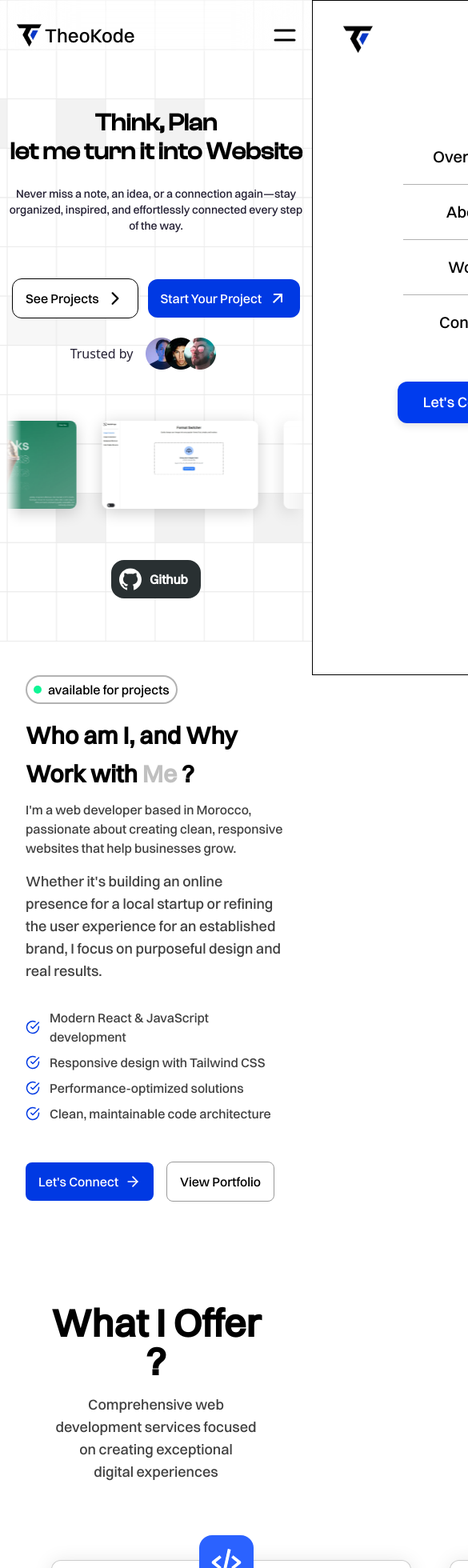
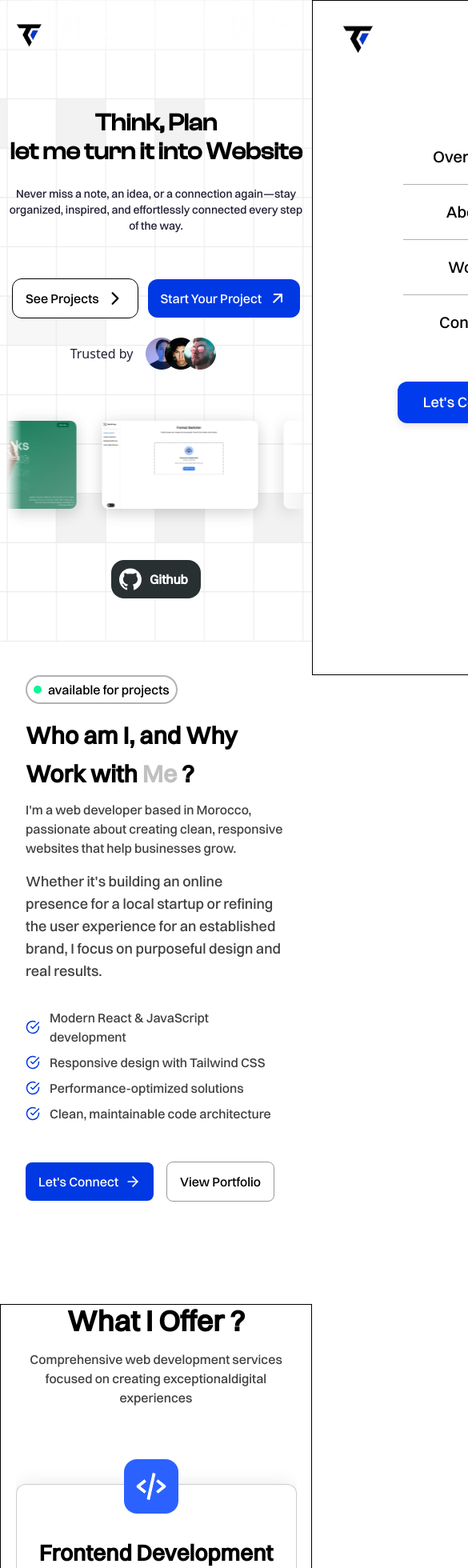
Before and after one commit to theo-code1/MyPortfolio, a React (Vite) app: page / in a window 390 px wide. Shown: the top 1960 px of the page at 80% size, 585 px wide, since content can reach past the window. Built offline with nearby package versions, Linux system fonts and the light colour scheme.

Commit message:
Enhance NavBar and OfferSection styling for improved visibility and layout; adjust text colors, sizes, and section borders for better user experience.

```diff
--- a/src/Components/NavBar.jsx
+++ b/src/Components/NavBar.jsx
@@ -47,7 +47,7 @@ const NavBar = ({ overviewRef, aboutRef, workRef }) => {
         ${isScrolled ? 'pt-4 pb-2' : 'pt-6'} `}>
         <div className={`logo items-center ${isScrolled ? 'flex md:hidden' : 'flex'}`}>
             <img src={MyLogo} alt="theoKode Brand Logo" className='w-10 md:w-12 select-none' draggable='false' />
-            <h1 className='text-2xl font-switzer font-medium '>TheoKode</h1>
+            <h1 className='text-2xl font-switzer font-medium text-white mix-blend-difference'>TheoKode</h1>
         </div>
 
         <ul className={`hidden md:flex items-center md:gap-8 lg:gap-16 text-[16px] font-switzer font-medium px-4 lg:px-8 py-2 rounded-full shadow-[0_3px_10px_0_var(--color-shadow-black)] border border-black/10 ${isScrolled ? 'mx-auto bg-white/50 backdrop-blur-sm' : 'bg-white'}`}>
@@ -60,7 +60,7 @@ const NavBar = ({ overviewRef, aboutRef, workRef }) => {
         <Link to={'/contact'} className={`hidden md:flex bg-primary-blue brightness-105 hover:brightness-95 shadow-[0_4px_10px_0_var(--color-shadow-black)] hover:shadow-[0_2px_10px_0_var(--color-shadow-black-02)] transition-all duration-200 px-4 lg:px-8 py-3 rounded-xl text-[16px] text-white font-switzer font-medium cursor-pointer ${isScrolled ? 'md:hidden' : 'flex'}`}>Let's Connect</Link>
 
         {/* <h1  className='flex md:hidden text-3xl font-bold z-[99]'>X</h1> */}
-        <Menu onClick={() => setIsPhoneMenuOpened(!isPhoneMenuOpened)} className='flex md:hidden text-4xl' />
+        <Menu onClick={() => setIsPhoneMenuOpened(!isPhoneMenuOpened)} className='flex md:hidden text-4xl text-white mix-blend-difference' />
 
         <PhoneMenu overviewRef={overviewRef} aboutRef={aboutRef} workRef={workRef}
           isPhoneMenuOpened={isPhoneMenuOpened} setIsPhoneMenuOpened={setIsPhoneMenuOpened}
--- a/src/Components/OfferSection.jsx
+++ b/src/Components/OfferSection.jsx
@@ -44,7 +44,7 @@ const OfferSection = () => {
   };
 
   return (
-    <section className="h-screen max-w-screen font-switzer flex flex-col gap-16 items-centeroverflow-x-hidden px-16 my-16">
+    <section className="h max-w-screen font-switzer flex flex-col gap-16 items-centeroverflow-x-hidden px-4 md:px-16 my-16 border ">
       <motion.div
         variants={variants}
         initial="hidden"
@@ -53,13 +53,13 @@ const OfferSection = () => {
         transition={{ duration: 0.8, ease: "easeOut" }}
       >
         <div className="headlines flex flex-col items-center gap-4 ">
-          <h1 className="text-5xl text-center text-black font-semibold">
+          <h1 className="text-4xl md:text-5xl text-center text-black font-semibold">
             What I Offer ?
           </h1>
-          <p className="text-black/75 text-lg text-center">
+          <p className="text-black/75 text-[16px] md:text-lg text-center">
             Comprehensive web development services focused on creating
             exceptional
-            <br />
+            <br className="hidden md:flex"/>
             digital experiences
           </p>
         </div>
@@ -72,7 +72,7 @@ const OfferSection = () => {
         viewport={{ once: true, amount: 0.3 }}
         transition={{ duration: 0.8, ease: "easeOut" }}
       >
-        <div className="offerCards relative w-fit flex gap-12 pt-8 mx-auto ">
+        <div className="offerCards max-w-screen relative w-fit flex flex-col md:flex-row gap-12 pt-8 mx-auto overflow-hidden ">
           <OfferCard
             IconChild={
               <CodeIcon className="text-[68px] p-3 bg-[#2759EF] brightness-110 text-white rounded-2xl" />
@@ -126,7 +126,7 @@ export const OfferCard = ({ IconChild, OfferTitle, OfferDesc, skillsBackground,
 
 
   return (
-    <article className='relative font-switzer w-[450px] h-[ px-8 pt-16 pb-6 rounded-xl bg-white  flex flex-col gap- items-center justify-between border border-black/20 shadow-[0_2px_24px_0_var(--color-shadow-black)] hover:shadow-[0_4px_32px_0_var(--color-shadow-black)] transition-all duration-200 cursor-pointer'>
+    <article className='relative font-switzer w-[90dvw] md:w-[450px] px-6 md:px-8 pt-16 pb-6 rounded-xl bg-white  flex flex-col gap- items-center justify-between border border-black/20 shadow-[0_2px_24px_0_var(--color-shadow-black)] hover:shadow-[0_4px_32px_0_var(--color-shadow-black)] transition-all duration-200 cursor-pointer'>
         <div className="offer-icon absolute -top-8 left-1/2 -translate-x-1/2 w-20 "
         >
             {IconChild}
```
